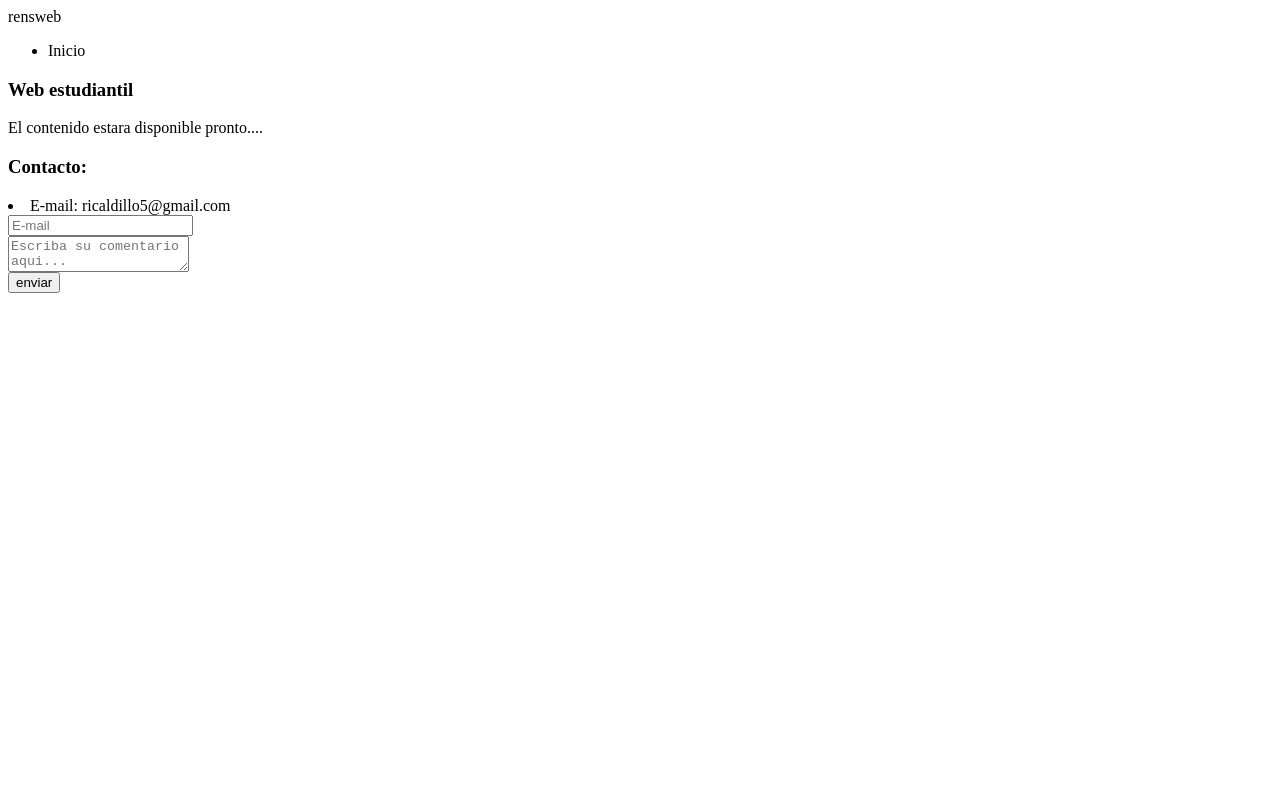
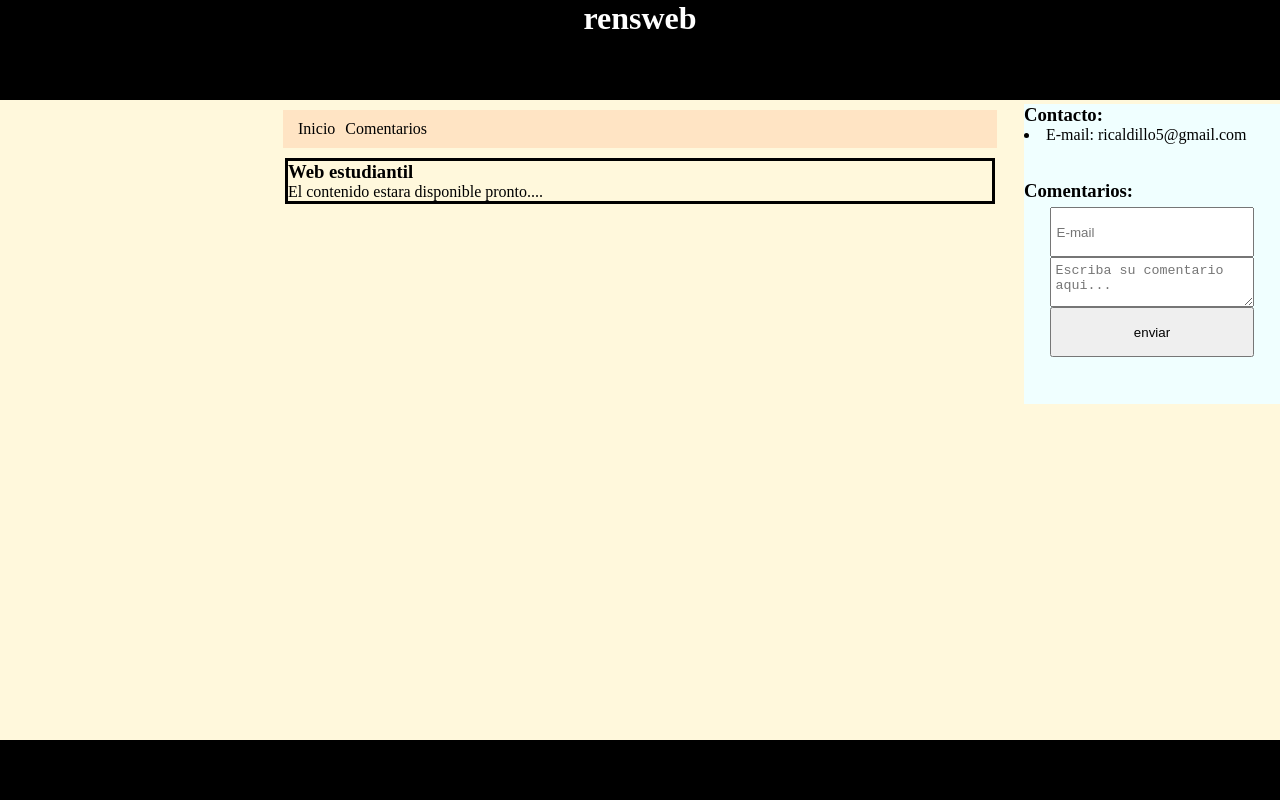
Before and after one commit to ricaldillo5/rensweb, a plain HTML site: page index.html in a window 1280 px wide. Drawn offline with Linux system fonts and the light colour scheme.

Commit message:
modelo basico

```diff
--- /dev/null
+++ b/css/main.css
@@ -0,0 +1,77 @@
+*{
+    margin: 0; padding: 0;
+}
+
+body{
+     background-image: url("recursos\OF18O70.jpg");
+    background-color:cornsilk;
+    background-repeat: no-repeat;
+    background-size: cover;
+}
+header{
+    width: 100%;
+    height: 100px;
+    background-color:black;
+    color:white;
+    text-align: center;
+    margin-bottom: 10px;
+}
+nav{
+    background-color: bisque;
+    padding: 10px 5px;
+    width: 55%;
+    margin: 0 auto;
+    margin-bottom: 10px;
+}
+nav ul{
+    display: inline-block;
+    list-style: none;
+}
+nav ul li{
+    float: left;
+    margin-left:10px;
+}
+section{
+    width: 55%;
+    margin: 0 auto;
+    border: solid;
+}
+
+aside{
+    background-color:azure;
+    width:20%;
+    height: 300px;
+    max-height: 500px;
+    float: right;
+
+    position:relative;
+    top:-100;
+    z-index: 1;
+}
+#form_coment{
+    width:80%;
+    margin: 0 auto;
+
+    height: 150px;
+    padding: 5px;
+
+}
+#form_coment input, textarea{
+    width: 100%;
+    padding: 5px;
+    height: 50px;
+}
+
+footer{
+    background-color: black;
+
+    width: 100%;
+    height: 50px;
+
+
+    position:absolute;
+    bottom:0;
+
+    padding: 5px;
+
+}
--- a/index.html
+++ b/index.html
@@ -1,13 +1,18 @@
 <html>
     <head>
+        <link rel="stylesheet" href="css/main.css">
         <title>rensWeb</title>
     </head>
     <body>
-        <header></header>
+        <header>
+            <h1><label>rensweb</label></h1>
+        </header>
+
         <nav>
-            <label>rensweb</label>
             <ul id="nav_var" name="nav">
+
                 <li>Inicio</li>
+                <li>Comentarios</li>
             </ul>
         </nav>
 
@@ -16,19 +21,30 @@
                 <h1>Web estudiantil</h1>
                 <p>El contenido estara disponible pronto....</p>
             </article>
+        </section>
+
         <aside id="contacto">
             <h3>Contacto:</h3>
              <ul id="contacto"></ul>
             <li>E-mail: ricaldillo5@gmail.com</li>
-            </aside>
-            <footer id="comentarios">
+             <br/>
+            <br/>
+            <h3>Comentarios:</h3>
+
+            <div id="form_coment">
               <form action="" method="_post" name="coment" id="comentario">
                   <input type="text" placeholder="E-mail"name="user" required /><br />
-                    <textarea name="txtcomentario" placeholder="Escriba su comentario aqui..."></textarea><br />
+                 <textarea name="txtcomentario" placeholder="Escriba su comentario aqui..."></textarea>
                 <input type="button" value="enviar" onclick="this.disabled=true; this.value='Enviando...'; this.form.sumbit()" />
              </form>
+
+            </div>
+        </aside>
+
+        <footer id="">
+
          </footer>
-        </section>
+
         <script>
 
         </script>
```
Also changed, not shown: recursos/OF18O70.jpg (added). Lines whose indentation alone changed are shown as unchanged.
